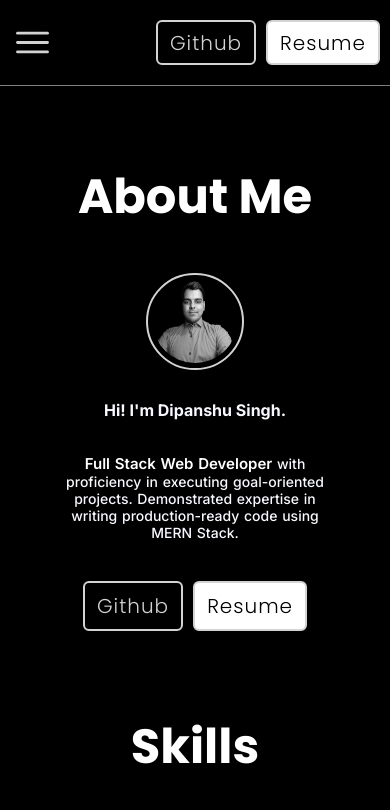
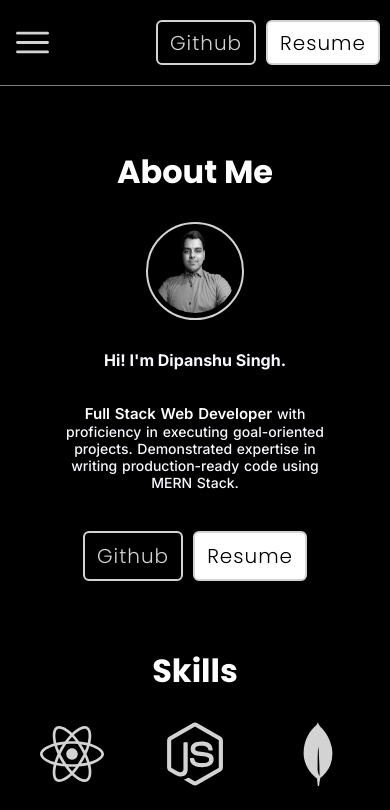
Before and after one commit to Dipanshu-Singh-Dev/Dipanshu-Singh-Dev.github.io, a React (Vite) app: page / in a window 390 px wide. Shown: the top 810 px of the page. Built offline with nearby package versions, Linux system fonts and the light colour scheme.

Commit message:
made head resonsive

```diff
--- a/src/components/Head1/Head1.module.css
+++ b/src/components/Head1/Head1.module.css
@@ -3,3 +3,13 @@
     font-size: 48px;
     font-family: Poppins, sans-serif;
 }
+@media screen and (max-width: 768px) {
+    .head1 {
+        font-size: 36px;
+    }
+}
+@media screen and (max-width: 425px) {
+    .head1 {
+        font-size: 32px;
+    }
+}
```
